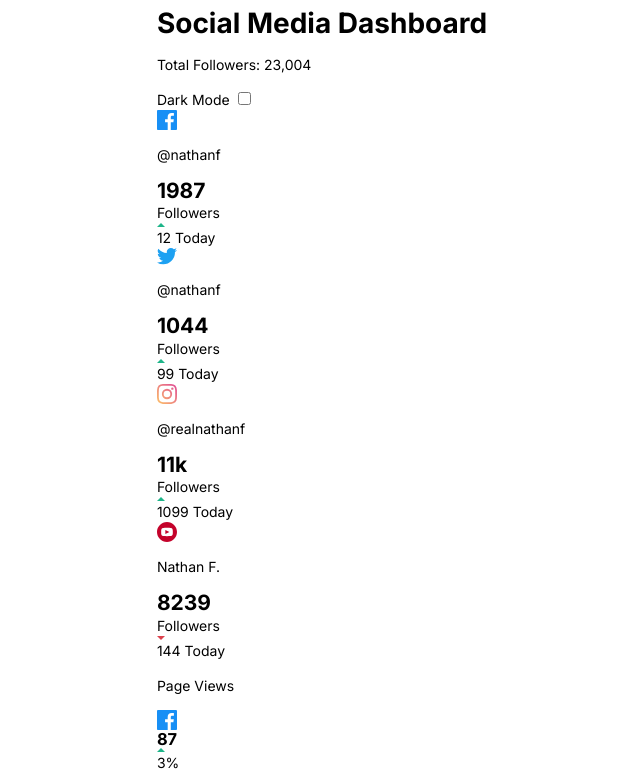
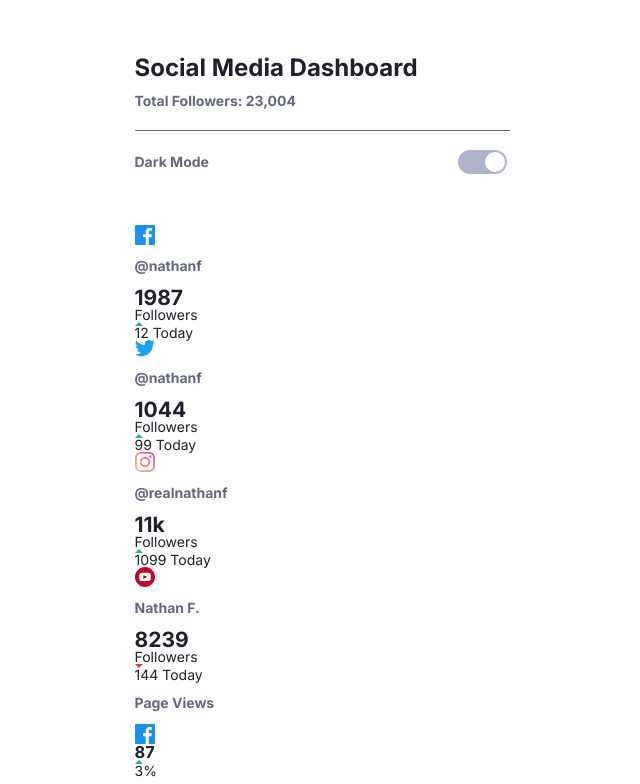
Before and after one commit to nbootu/Frontend-Mentor-Social-media-dashboard-with-theme-switcher-, a plain HTML site: page index.html in a window 1280 px wide. Shown: the top 784 px of the page, without its empty margins (318-958 px from the left). Drawn offline with Linux system fonts and the light colour scheme.

Commit message:
header complete

```diff
--- a/css/main.css
+++ b/css/main.css
@@ -36,12 +36,11 @@ html {
   /* Fonts */
   --font: 'Inter', system-ui, sans-serif;
   --font-size-1: 0.875rem;
-  --font-size-2: 1.25rem;
+  --font-size-2: 1.5rem;
   --font-size-3: 2.5rem;
   --font-weight-1: 400;
   --font-weight-2: 700;
-  --line-height-1: 1.5;
-  --line-height-2: 1.125;
+  --line-height: 1;
 
   /* Universal colors */
   --trend-up: hsl(163, 72%, 41%);
@@ -77,6 +76,7 @@ html {
   --size-4: 1.25rem;
   --size-5: 1.5rem;
   --size-6: 2rem;
+  --size-7: 3rem;
 
   /* Borders */
   --radius-1: 0.5rem;
@@ -84,7 +84,7 @@ html {
   --radius-round: 1e5px;
 
   /* Easing */
-  --easing-1: 0.5s ease-in-out;
+  --easing-1: 0.25s ease-in-out;
 
   /* Breakpoints */
   --breakpoint-1: 375px;
@@ -145,7 +145,7 @@ html {
 html {
   block-size: 100%;
   font-family: var(--font);
-  line-height: var(--line-height-1);
+  line-height: var(--line-height);
 }
 
 body {
@@ -153,6 +153,7 @@ body {
   display: grid;
   place-content: center;
   font-size: var(--font-size-1);
+  color: var(--text-2);
 }
 
 img {
@@ -170,6 +171,16 @@ h3 {
   line-height: var(--line-height-2);
 }
 
+h1 {
+  font-size: var(--font-size-2);
+}
+
+/* Text styles */
+p {
+  font-weight: var(--font-weight-2);
+  color: var(--text-1);
+}
+
 /* Link styles */
 a {
   display: flex;
@@ -181,3 +192,73 @@ a {
   text-decoration: inherit;
   text-underline-offset: 1px;
 }
+
+/* Main header styles */
+.main-header {
+  display: flex;
+  flex-direction: column;
+  max-inline-size: var(--breakpoint-1);
+  inline-size: 90vw;
+  margin-block: var(--size-7);
+}
+
+.header-title {
+  padding-block-end: var(--size-2);
+  border-block-end: 1px solid var(--text-1);
+}
+
+/* Theme switcher */
+.theme-switcher {
+  --thumb-size: var(--size-4);
+  --thumb-color: var(--bg-site);
+  --track-size: calc(var(--thumb-size) * 2.25);
+  --track-padding: 2px;
+
+  display: flex;
+  align-items: center;
+  justify-content: space-between;
+  margin-block-start: var(--size-3);
+  font-weight: var(--font-weight-2);
+  color: var(--text-1);
+  cursor: pointer;
+  user-select: none;
+  -webkit-tap-highlight-color: transparent;
+}
+
+/* Checkbox styles */
+.theme-switcher > input {
+  --thumb-position: 0%;
+
+  box-sizing: content-box;
+  display: grid;
+  align-items: center;
+  grid: [track] 1fr / [track] 1fr;
+  inline-size: var(--track-size);
+  block-size: var(--thumb-size);
+  padding: var(--track-padding);
+  flex-shrink: 0;
+  appearance: none;
+  pointer-events: none;
+  outline-offset: 5px;
+  background-image: var(--toggle);
+  border: none;
+  border-radius: var(--radius-round);
+  transition: background-image var(--easing-1);
+}
+
+.theme-switcher > input::before {
+  content: '';
+  cursor: pointer;
+  pointer-events: auto;
+  grid-area: track;
+  inline-size: var(--thumb-size);
+  block-size: var(--thumb-size);
+  background: var(--thumb-color);
+  border-radius: var(--radius-round);
+  transform: translateX(var(--thumb-position));
+  transition: transform var(--easing-1);
+}
+
+.theme-switcher > input:checked {
+  --thumb-position: calc(var(--track-size) - 100%);
+}
--- a/js/app.js
+++ b/js/app.js
@@ -1,3 +1,31 @@
 'use strict';
 
-console.log('It works');
+/* Switch theme */
+// Get Switch
+const switcher = document.querySelector('.theme-switcher input');
+// Get root
+const doc = document.firstElementChild;
+
+// Check for user prefrence
+if (
+  window.matchMedia &&
+  window.matchMedia('(prefers-color-scheme: dark)').matches
+) {
+  switcher.checked = false;
+} else {
+  switcher.checked = true;
+}
+
+// Listen to change on input
+switcher.addEventListener('input', (e) => {
+  // Check if switch is on
+  const checked = e.target.checked;
+
+  if (!checked) {
+    // Switch is off -> dark mode
+    doc.setAttribute('color-scheme', 'dark');
+  } else {
+    // Switch is on -> light mode
+    doc.setAttribute('color-scheme', 'light');
+  }
+});
```
